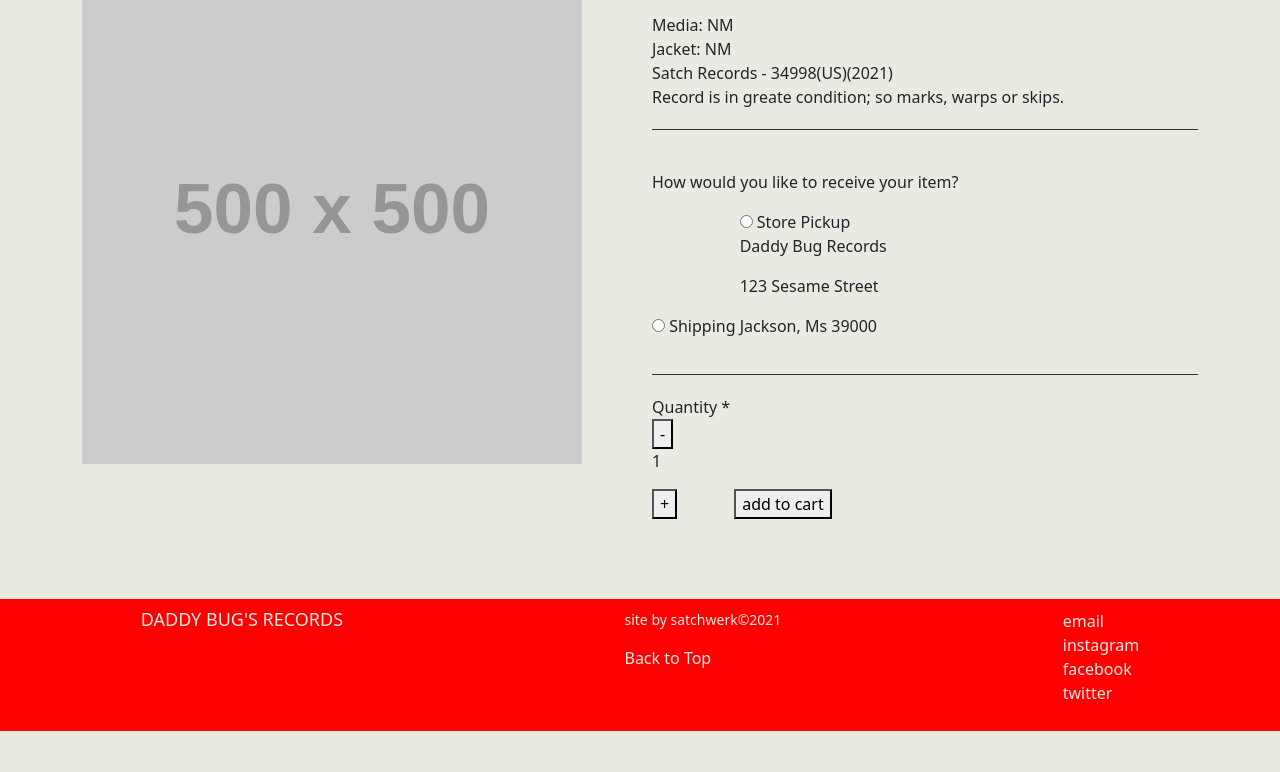
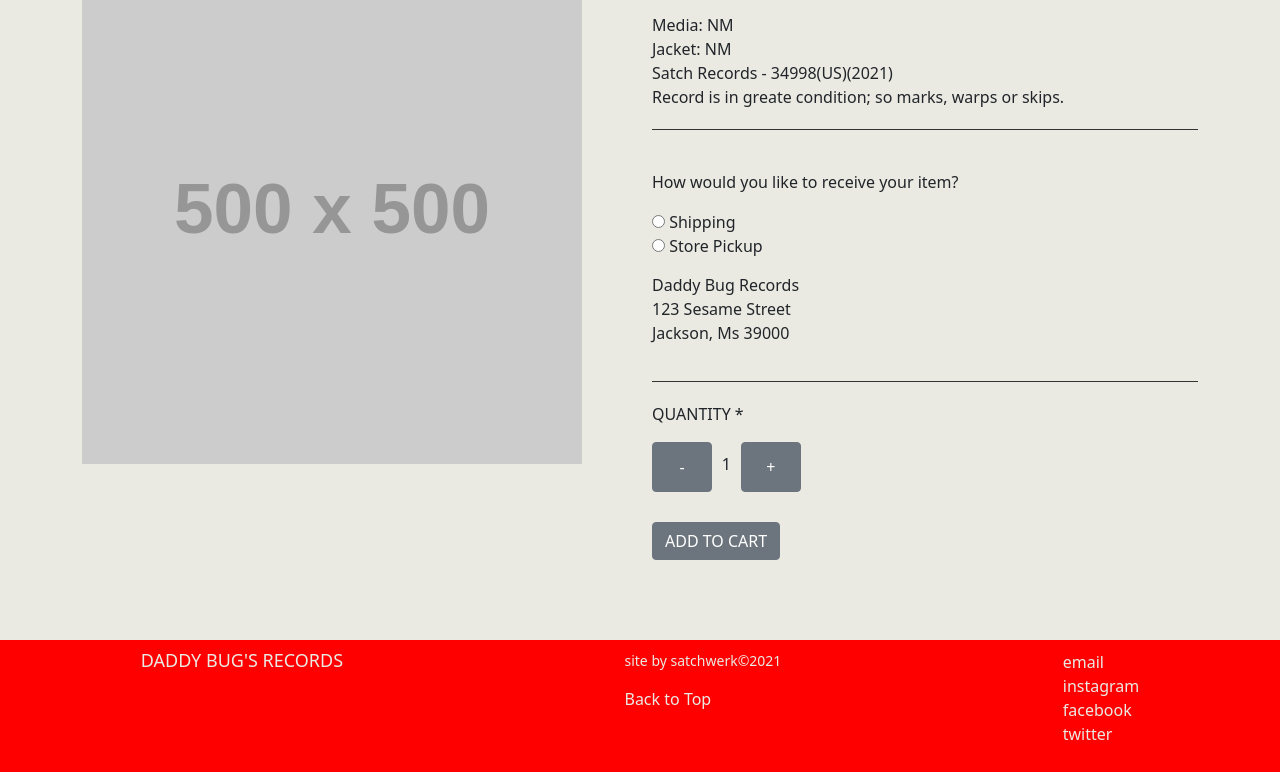
Before and after one commit to bluesatch/2020final, a plain HTML site: page orig-html/record-single.html in a window 1280 px wide. Shown: the part 327-1099 px from the top of the page. Before the commit the page ends 1058 px from the top, so only its background shows below. Drawn offline with nearby package versions, Linux system fonts and the light colour scheme; placeholder pictures from the web are drawn by us.

Commit message:
worked on single page; will do data models next

```diff
--- a/orig-html/css/style.css
+++ b/orig-html/css/style.css
@@ -196,3 +196,37 @@ ul {
     border-bottom: 1px solid var(--secondary);
 
 }
+
+.shipping-label {
+    display: block;
+}
+
+address {
+    margin-top: 15px;
+}
+
+address p {
+    margin: 0;
+}
+
+.quantity-buttons {
+    display: flex;
+    width: 30%;
+    justify-content: space-between;
+    margin-bottom: 30px;
+    padding-right: 15px;
+    /* border: 1px solid var(--primary) */
+}
+
+.quantity-btn {
+    width: 60px;
+    /* margin: 10px 20px; */
+}
+
+.quantity-total {
+    margin-top: 10px;
+}
+
+.add-to-cart {
+    text-transform: uppercase;
+}
--- a/orig-html/record-single.html
+++ b/orig-html/record-single.html
@@ -72,33 +72,35 @@
                     <div class="shipping-details">
                         <p class="shipping-text">How would you like to receive your item?</p>
                         <form action="">
-                            <label for="receiveItem">
+                            <label for="receiveItem" class="shipping-label">
                                 <input type="radio" name="receiveItem" value="shipping" />
                                 Shipping
                             </label>
-                            <label for="receiveItem">
+
+                            <label for="receiveItem" class="shipping-label">
                                 <input type="radio" name="receiveItem" value="store" />
                                 Store Pickup
+                            </label>
                             <address>
                                 <p class="store-name">Daddy Bug Records</p>
                                 <p>123 Sesame Street</p>
                                 <p>Jackson, Ms 39000</p>
                             </address>
-                            </label>
-                        </form>
+
                         </div>
                         <div class="add-to-cart">
-                        <label for="quantity">
+                            <p for="quantity">
                                 Quantity <span class="required">*</span>
+                            </p>
                                 <!-- quantity buttons -->
                                 <div class="quantity-buttons">
-                                <button type="button">-</button>
-                                <p id="quantityTotal">1</p>
-                                <button type="button">+</button>
+                                    <button type="button" class="quantity-btn btn btn-secondary">-</button>
+                                    <p id="quantityTotal" class="quantity-total">1</p>
+                                    <button type="button" class="quantity-btn btn btn-secondary">+</button>
                                 </div>
-                        </label>
-                        <button class="add-to-cart">add to cart</button>
+                            <button class="add-to-cart btn btn-secondary">add to cart</button>
                         </div>
+                    </form>
                 </section>
             </div>
         </div>
```
Lines whose indentation alone changed are shown as unchanged.
